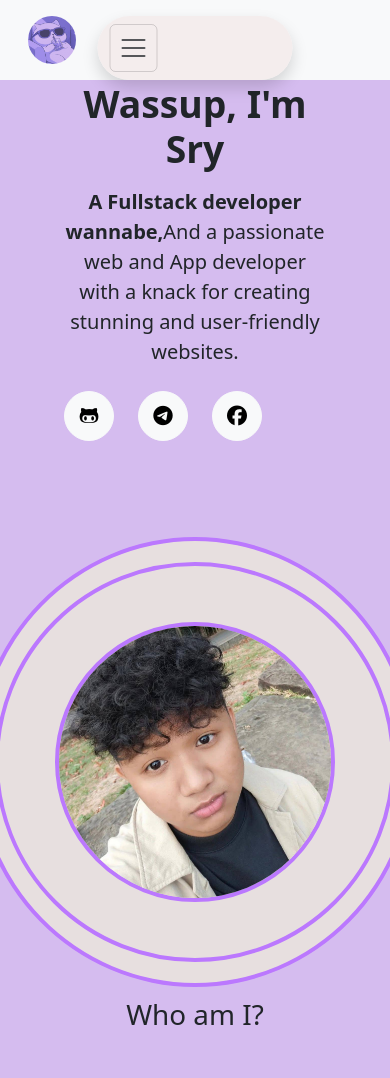
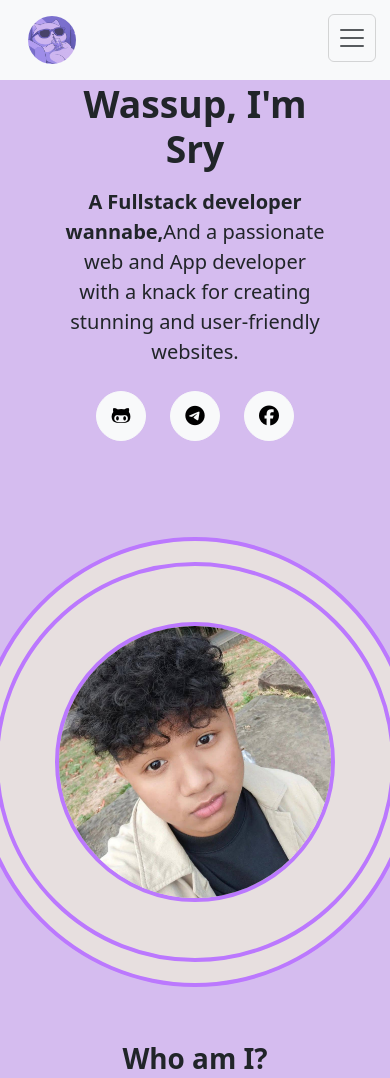
Before and after one commit to ZyvanSry/assignment_website, a website: page interface/index.html in a window 390 px wide. Shown: the top 1078 px of the page. Drawn offline with nearby package versions, Linux system fonts and the light colour scheme.

Commit message:
version31

```diff
--- a/interface/index.html
+++ b/interface/index.html
@@ -24,19 +24,19 @@
       <div class="container-fluid bg-light position-fixed top-0 start-0 z-3">
         <img
           src="image/5366254478988e5dbbeb73dfead43985.jpg"
-          class="img-size m-3 rounded-circle"
+          class="img-size m-3 rounded-circle "
           alt="Logo"
         />
       </div>
 
       <!-- Navbar -->
       <nav
-        class="navbar navbar-expand-lg position-fixed top-0 start-50 mt-3 translate-middle-x w-50 bg-nav rounded-5 shadow z-3"
+        class="navbar navbar-expand-sm position-fixed top-0 start-50 d-flex  bg-nav rounded-5 z-3 "
       >
-        <div class="container-fluid ">
+        <div class="container-fluid px-0 d-flex justify-content-end">
           <!-- Toggle button (mobile) -->
           <button
-            class="navbar-toggler p-2"
+            class="navbar-toggler p-2 me-3 "
             type="button"
             data-bs-toggle="collapse"
             data-bs-target="#mainNavbar"
@@ -44,7 +44,7 @@
             aria-expanded="false"
             aria-label="Toggle navigation"
           >
-            <span class="navbar-toggler-icon"></span>
+            <span class="navbar-toggler-icon "></span>
           </button>
 
           <!-- Nav links -->
@@ -53,7 +53,7 @@
             id="mainNavbar"
           >
             <a class="nav-link active a-nav px-3" href="#home">Home</a>
-            <a class="nav-link a-nav " href="#about">About</a>
+            <a class="nav-link a-nav px-3" href="#about">About</a>
             <a class="nav-link a-nav px-3" href="#project">Project</a>
             <a class="nav-link a-nav px-3" href="#skill">Skill</a>
             <a class="nav-link a-nav px-3" href="#experience">Experience</a>
@@ -71,13 +71,13 @@
             <div
               class="col-lg-6 col-md-12 text-center text-lg-start px-3 py-5 mt-5"
             >
-              <h1 class="display-3 fw-bold mb-3 mx-5 mt-5">Wassup, I'm Sry</h1>
+              <h1 class="display-3 fw-bold mb-3 mx-5 mt-5 ">Wassup, I'm Sry</h1>
               <p class="lead mb-4 mx-5">
                 <span class="fw-bold">A Fullstack developer wannabe,</span>And a
                 passionate web and App developer with a knack for creating
                 stunning and user-friendly websites.
               </p>
-              <div class="d-flex gap-4 justify-content-start mx-5">
+              <div class="icon-item gap-4 mx-5">
               <a
                 href="https://github.com/ZyvanSry"
                 style="width: 50px; height: 50px"
@@ -120,7 +120,7 @@
       </section>
       <section id="about">
         <div class="container-fluid bg-tertiary h-100 d-flex flex-column ">
-          <div class="d-flex justify-content-center  text-dark fs-1  title-about">
+          <div class="d-flex justify-content-center  text-dark fs-1  title-about mt-5 display-3 fw-bold">
             Who am I?
           </div>
           <div class="d-flex justify-content-center mt-5">
--- a/interface/styles.css
+++ b/interface/styles.css
@@ -33,9 +33,7 @@ section {
   height: 100px;
 }
 
-.bg-nav {
-  background-color: #f3ebebd0;
-}
+
 
 .web-bg{
   background-color: #cdafecd3;
@@ -55,11 +53,15 @@ section {
 
 
 .navbar {
+  width: 70%;
   height: 60px;
-  width: 70%;
+  background-color: #f3ebebd0;
   top: 80px;
   transition: all 0.3s ease;
+  transform: translateX(-50%);
   margin-top: 1rem;
+  padding: 0 !important;
+  box-shadow: 0 .5rem 1rem rgba(0, 0, 0, .15) !important;
 }
 
 #home {
@@ -92,27 +94,55 @@ section {
   border: 4px solid #bb78feff;
 
 }
+.icon-item {
+  display: flex;
+  justify-content: start;
 
+}
 /* Mobile */
 @media (max-width: 576px) {
   .navbar {
-    height: auto;              /* allow hamburger expansion */
-    width: 50%;               /* full width */
-    top: 60px;
-    padding: 0.2rem 0.2rem;
-    border-radius: 1.5rem;
-    margin-bottom: 0.5rem;
-    margin-top: 0.5rem;
+    width: 30% !important;
+    height: auto;
+    background-color: #f8f9fa;
+    margin-left: 90px !important;
+    margin-right: 10px !important;
+    transition: all 0.3s ease;
+    transform: translateX(0%);
+    box-shadow:  0 0 #f8f9fa !important;
+    padding: 10px !important;
+  }
+  .navbar-collapse {
+
+    position: fixed;
+    top: 110%;              /* below logo + navbar */
+    right: -9%;
+
+    width: 98vw;
+    height: 28vh;            /* 🔥 HALF screen */
+    background-color:  #f8f9fa;
+    padding: 10px;
+
+
+
+    overflow-y: auto;
   }
    .navbar-toggler {
-    padding: 0.1rem 0.25rem !important; /* override Bootstrap */
+
+    padding: 10px !important;
     border-radius: 0.5rem;
+
   }
+  .a-nav{
+
+        padding: 10px;
+      }
 
   .navbar-toggler-icon {
     width: 0.8rem;
     height: 0.8rem;
     background-size: 0.8rem 0.8rem;
+
   }
     .img-pic {
     width: 200px;
@@ -145,19 +175,35 @@ section {
   .title-about{
     padding-top: 50px;
   }
+  .icon-item {
+  display: flex;
+  justify-content: center;
+  align-items: center;
+}
 }
 
 /* Tablet */
 @media (max-width: 992px) {
    .navbar {
     height: auto;           /* allow collapse if needed */
-    width: 85%;             /* slightly wider than mobile */
+    width: fit-content;             /* slightly wider than mobile */
     top: 70px;              /* distance from top/logo */
-    padding: 0.3rem 0.5rem;
     border-radius: 1.25rem;
-    margin-top: 0.3rem;
-    margin-bottom: 0.3rem;
+    margin: 0.25rem;
+
+    transition: all 0.3s ease;
+    box-shadow:  0 .5rem 1rem rgba(0, 0, 0, 0.15) ;
+    background-color:  #f8f9fa;
+
+
   }
+
+
+ .icon-item {
+  display: flex;
+  justify-content: center;
+  align-items: center;
+}
 
   /* Navbar toggle button */
   .navbar-toggler {
@@ -171,6 +217,7 @@ section {
     height: 1rem;
     background-size: 1rem 1rem;
   }
+
 
   /* Logo image size */
   .img-size {
```
